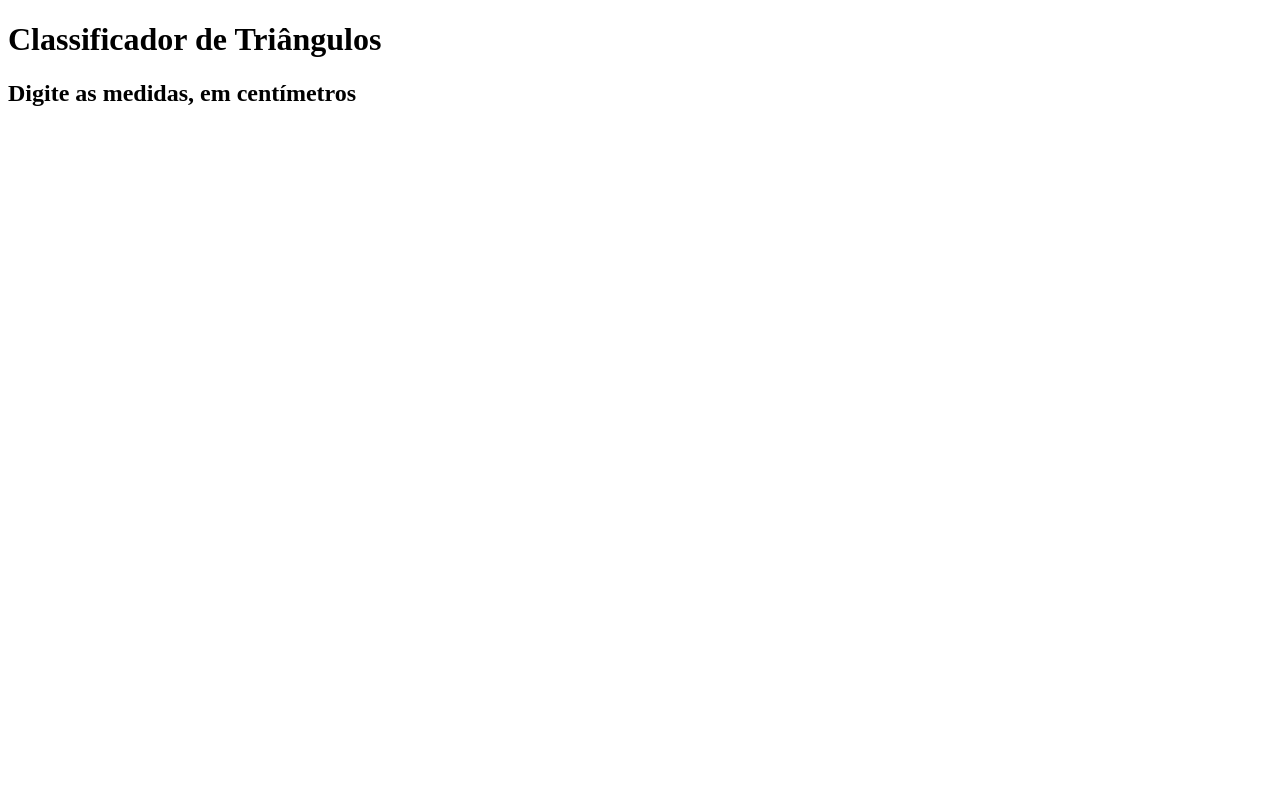
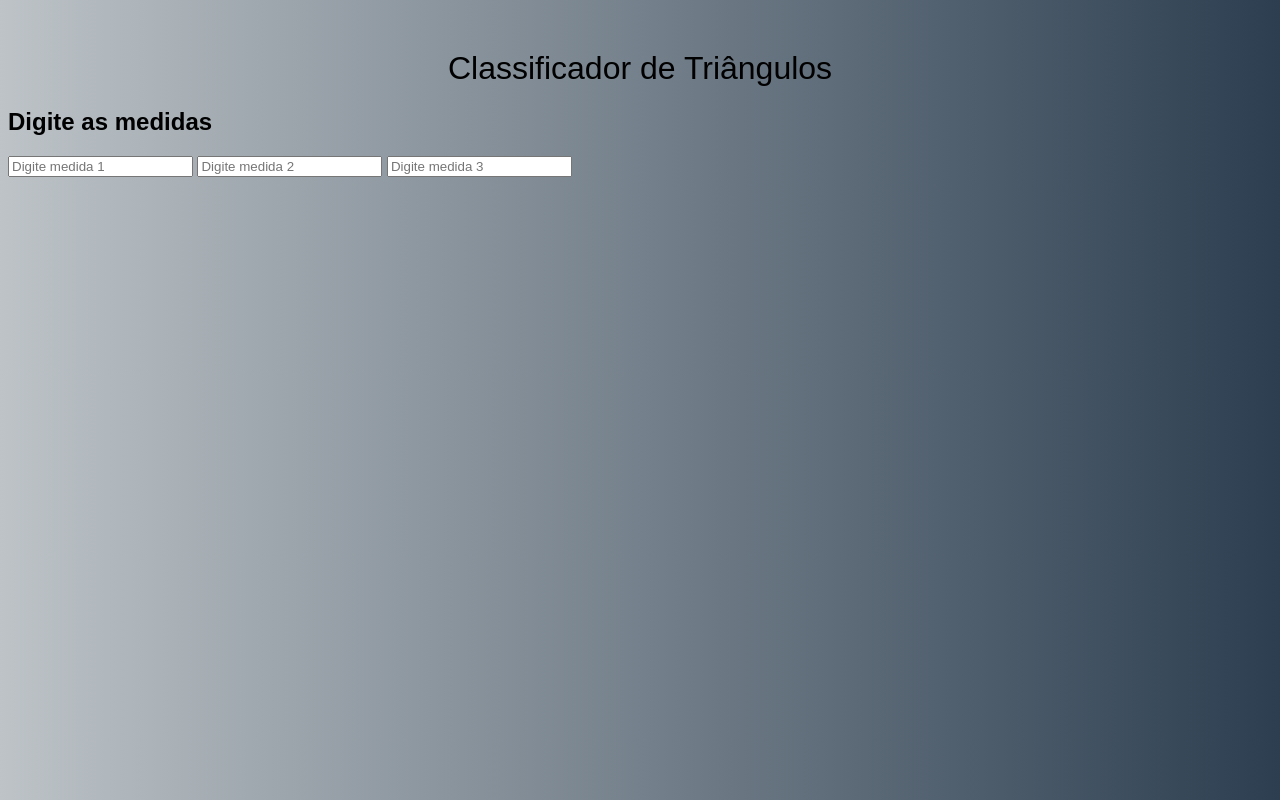
Before and after one commit to thiesac/triangulos, a plain HTML site: page index.html in a window 1280 px wide. Drawn offline with Linux system fonts and the light colour scheme.

Commit message:
style h1

```diff
--- a/index.html
+++ b/index.html
@@ -2,9 +2,15 @@
 <head>
     <meta charset="UTF-8">
     <title>Triângulos</title>
+    <link rel="stylesheet" href="style.css">
 </head>
 
 <body>
     <h1>Classificador de Triângulos</h1>
-    <h2>Digite as medidas, em centímetros</h2>
+    <div>
+        <h2>Digite as medidas</h2>
+        <input type="number" placeholder="Digite medida 1">
+        <input type="number" placeholder="Digite medida 2">
+        <input type="number" placeholder="Digite medida 3">
+    </div>
 </body>
--- /dev/null
+++ b/style.css
@@ -0,0 +1,10 @@
+body {
+    background-image: linear-gradient(to right, #bdc3c7, #2c3e50);
+    font-family: sans-serif;
+}
+
+h1 {
+    font-weight: 400;
+    text-align: center;
+    margin-top: 50px;
+}
```
